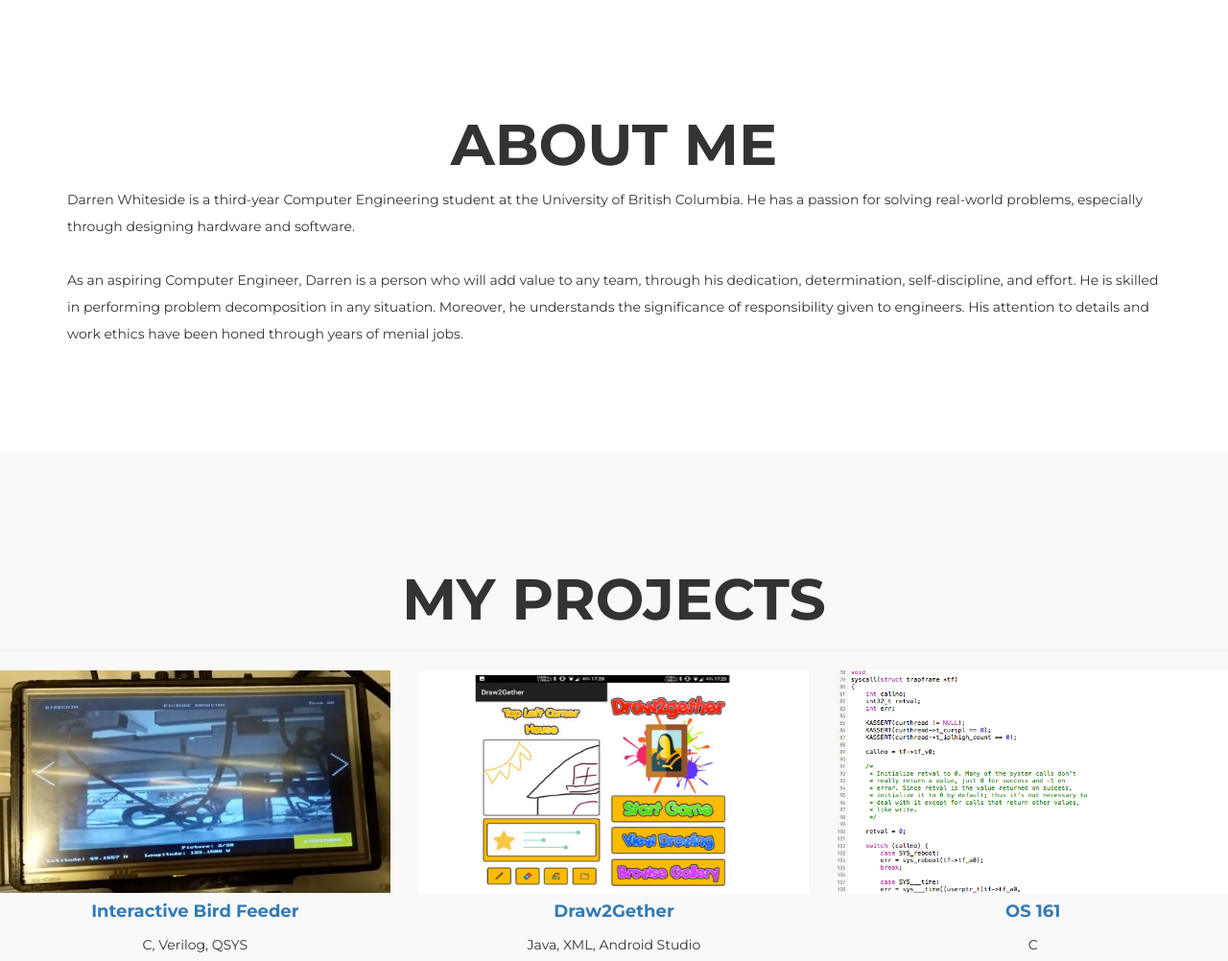
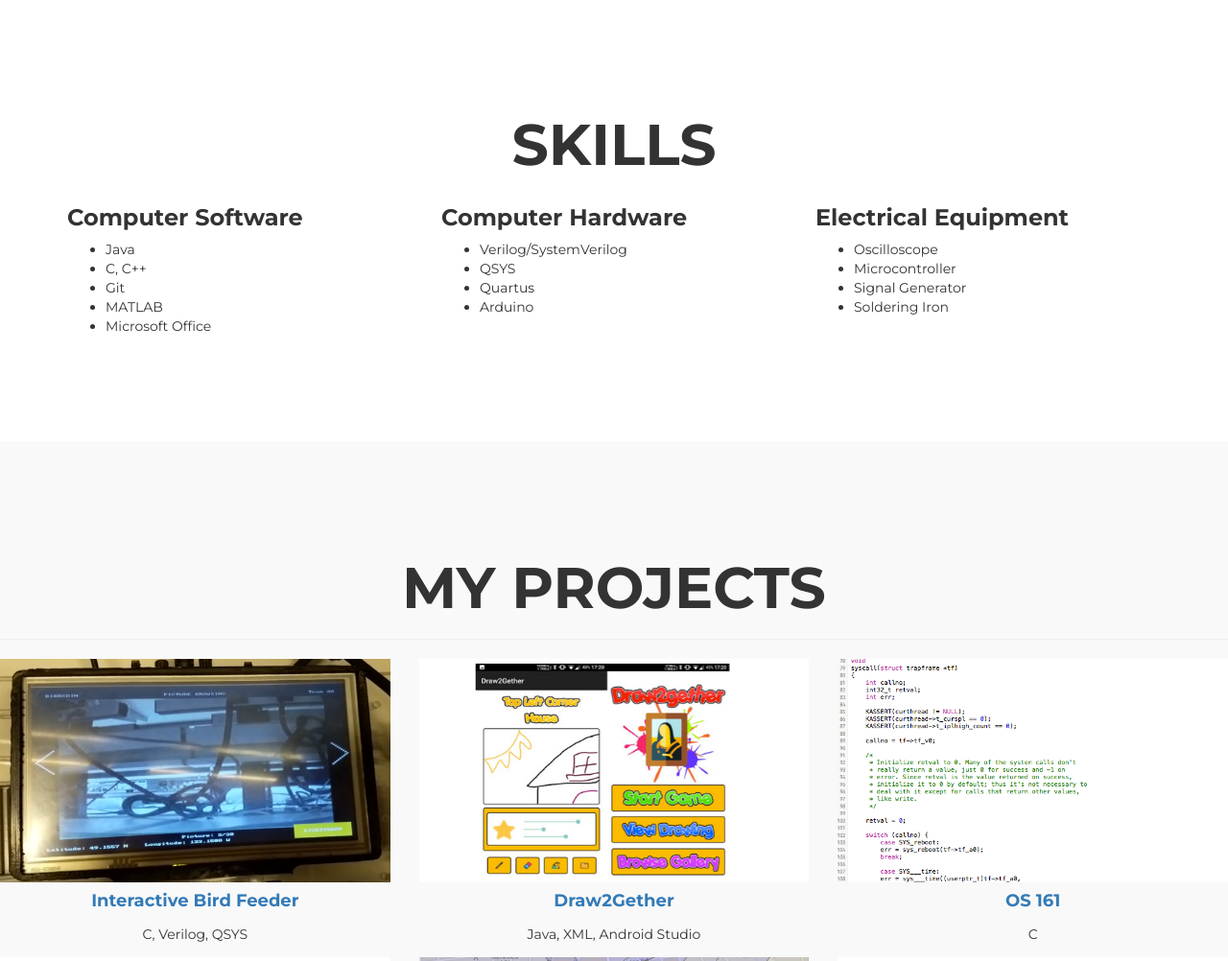
Before and after one commit to darren-whiteside/darren-whiteside.github.io, a plain HTML site: page index.html in a window 1280 px wide. Shown: the part 802-1804 px from the top of the page at 96% size. Drawn offline with Linux system fonts and the light colour scheme.

Commit message:
good for now

```diff
--- a/index.html
+++ b/index.html
@@ -42,8 +42,8 @@ http://www.templatemo.com/tm-472-blaster
 		<div class="collapse navbar-collapse">
 			<ul class="nav navbar-nav navbar-right">
 				<li><a href="#home" class="smoothScroll">HOME</a></li>
-				<li><a href="#about" class="smoothScroll">ABOUT</a></li>
-				<li><a href="#portfolio" class="smoothScroll">MY PROJECTS</a></li>
+				<li><a href="#about" class="smoothScroll">SKILLS</a></li>
+				<li><a href="#portfolio" class="smoothScroll">PROJECTS</a></li>
 				<li><a href="#contact" class="smoothScroll">CONTACT</a></li>
 			</ul>
 		</div>
@@ -68,14 +68,39 @@ http://www.templatemo.com/tm-472-blaster
 	<div class="container">
 		<div class="row">
 			<div class="col-md-12 col-sm-12 text-center">
-				<h1 class="heading bold">ABOUT ME</h1>
+				<h1 class="heading bold">SKILLS</h1>
 			</div>
             <hr>
-            <!-- <div class="col-md-6 col-sm-6 wow fadeInUp" data-wow-delay="0.4s">
-            <img src="images/about-img.png" class="img-responsive" alt="about img">
-            </div> -->
-            <div class="col-md-12 col-sm-12 wow fadeInUp" data-wow-delay="0.6s">
-            <p>Darren Whiteside is a third-year Computer Engineering student at the University of British Columbia. He has a passion for solving real-world problems, especially through designing hardware and software. <br><br>As an aspiring Computer Engineer, Darren is a person who will add value to any team, through his dedication, determination, self-discipline, and effort. He is skilled in performing problem decomposition in any situation. Moreover, he understands the significance of responsibility given to engineers. His attention to details and work ethics have been honed through years of menial jobs. </p>
+            <div class="col-lg-4 col-md-4 col-sm-4 wow fadeInUp" data-wow-delay="0.3s">
+
+            <h3>Computer Software</h3>
+            <ul>
+                <li>Java</li>
+                <li>C, C++</li>
+                <li>Git</li>
+                <li>MATLAB</li>
+                <li>Microsoft Office</li>
+            </ul>
+            </div>
+            <div class="col-lg-4 col-md-4 col-sm-4 wow fadeInUp" data-wow-delay="0.5s">
+
+            <h3>Computer Hardware</h3>
+            <ul>
+                <li>Verilog/SystemVerilog</li>
+                <li>QSYS</li>
+                <li>Quartus</li>
+                <li>Arduino</li>
+            </ul>
+            </div>
+            <div class="col-lg-4 col-md-4 col-sm-4 wow fadeInUp" data-wow-delay="0.6s">
+
+            <h3>Electrical Equipment</h3>
+            <ul>
+                <li>Oscilloscope</li>
+                <li>Microcontroller</li>
+                <li>Signal Generator</li>
+                <li>Soldering Iron</li>
+            </ul>
             </div>
 
 		</div>
@@ -139,7 +164,7 @@ http://www.templatemo.com/tm-472-blaster
                                 <a href="project5.html"><img class="card-img-top" src="images/yelp1.png" alt=""></a>
                                 <div class="card-body">
                                     <h4 class="card-title">
-                                        <a href="project5.html">Yelp Data Processing</a>
+                                        <a href="project5.html">Yelp Data Analysis</a>
                                     </h4>
                                     <p class="card-text">Java, Machine Learning, JSON Querying</p>
                                 </div>
```
Also changed, not shown: project1.html (+1 -2 lines), 1 other file.
